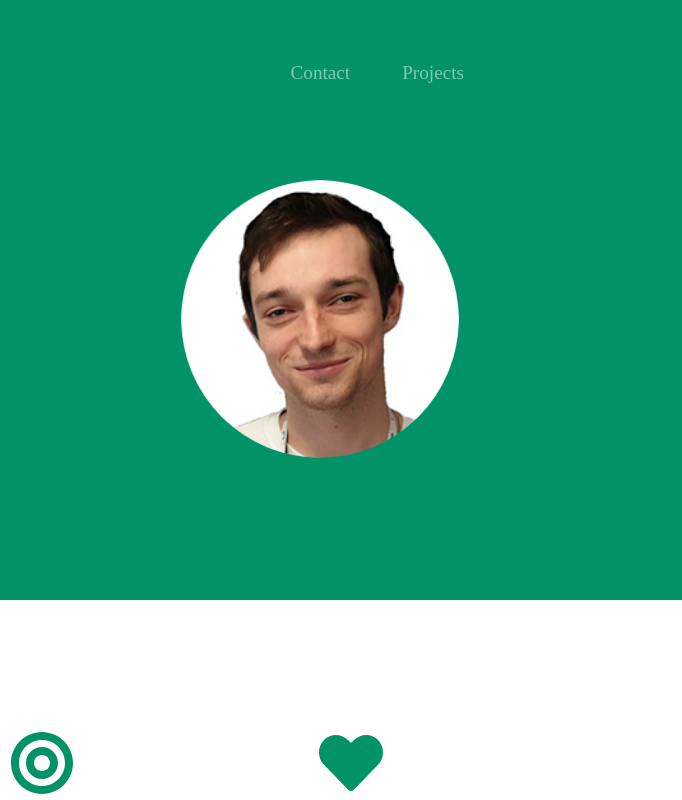
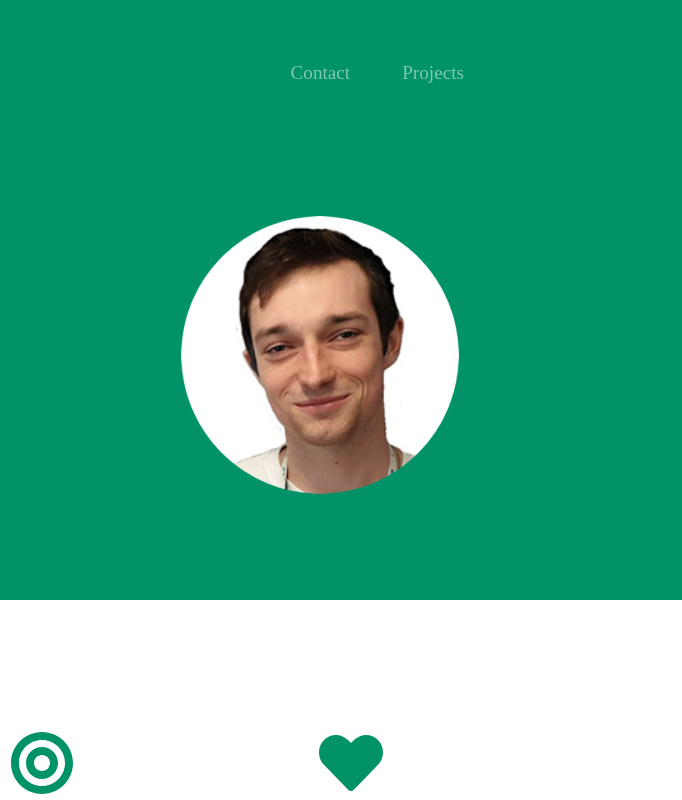
Before and after one commit to Benished/inzynierka---widgety, a plain HTML site: page index.html in a window 1280 px wide. Shown: the top 800 px of the page, 598-1280 px from the left. Drawn offline with nearby package versions, Linux system fonts and the light colour scheme.

Commit message:
Update styles.css
mateusz image

```diff
--- a/css/styles.css
+++ b/css/styles.css
@@ -92,6 +92,7 @@ p {
   width: 60%;
   position: absolute;
   right: 10%;
+  bottom: 5%;
 }
 
 /* Features Section */
```
